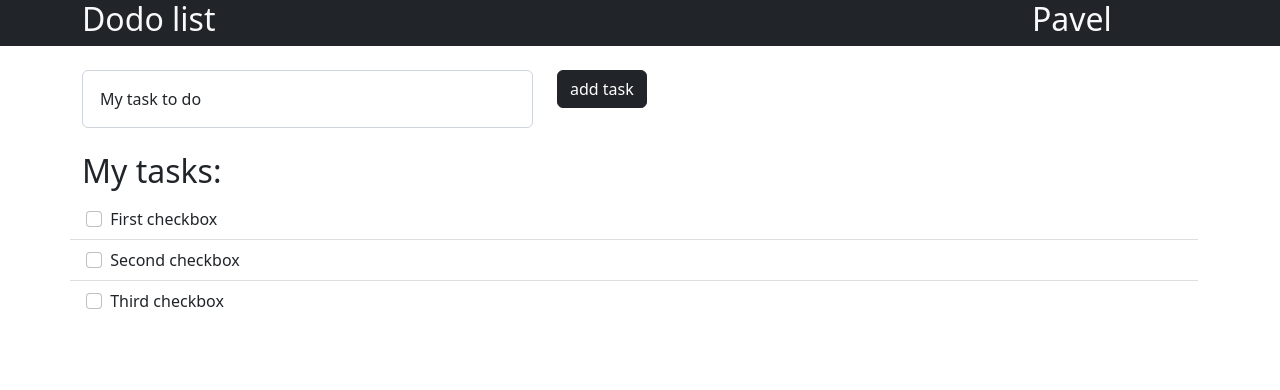
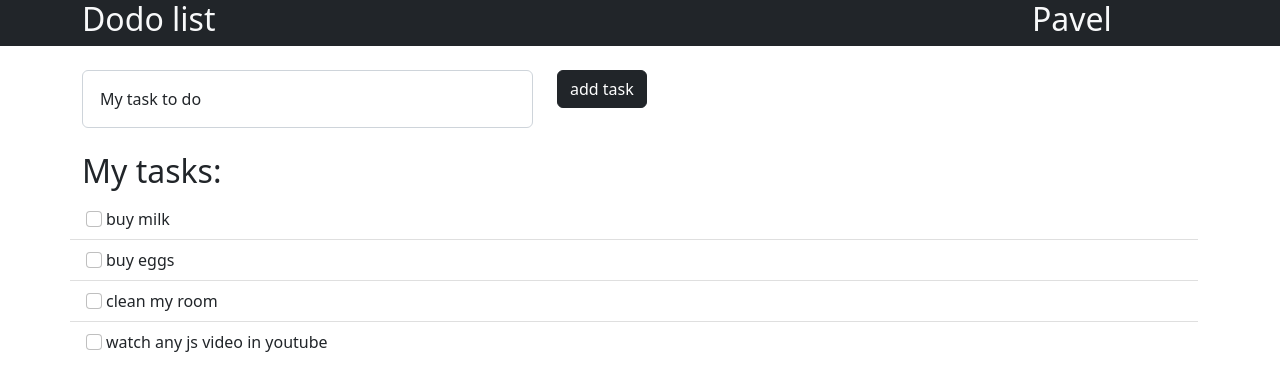
Before and after one commit to pashaGhub/todo, a plain HTML site: page index.html in a window 1280 px wide. Drawn offline with nearby package versions, Linux system fonts and the light colour scheme.

Commit message:
add index.js

```diff
--- a/index.html
+++ b/index.html
@@ -47,49 +47,18 @@
       <h2 class="mt-4">My tasks:</h2>
 
       <div class="row">
-        <ul class="list-group list-group-flush">
-          <li class="list-group-item">
-            <input
-              class="form-check-input me-1"
-              type="checkbox"
-              value=""
-              id="firstCheckbox"
-            />
-            <label class="form-check-label" for="firstCheckbox"
-              >First checkbox</label
-            >
-          </li>
-          <li class="list-group-item">
-            <input
-              class="form-check-input me-1"
-              type="checkbox"
-              value=""
-              id="secondCheckbox"
-            />
-            <label class="form-check-label" for="secondCheckbox"
-              >Second checkbox</label
-            >
-          </li>
-          <li class="list-group-item">
-            <input
-              class="form-check-input me-1"
-              type="checkbox"
-              value=""
-              id="thirdCheckbox"
-            />
-            <label class="form-check-label" for="thirdCheckbox"
-              >Third checkbox</label
-            >
-          </li>
-        </ul>
+        <ul class="list-group list-group-flush" id="tasksList"></ul>
       </div>
     </main>
 
-    <!-- JavaScript Bundle with Popper -->
+    <!--Bootstrap JavaScript Bundle with Popper -->
     <script
       src="https://cdn.jsdelivr.net/npm/bootstrap@5.2.0/dist/js/bootstrap.bundle.min.js"
       integrity="sha384-A3rJD856KowSb7dwlZdYEkO39Gagi7vIsF0jrRAoQmDKKtQBHUuLZ9AsSv4jD4Xa"
       crossorigin="anonymous"
     ></script>
+
+    <!--Main javascript-->
+    <script src="./index.js"></script>
   </body>
 </html>
--- /dev/null
+++ b/index.js
@@ -0,0 +1,45 @@
+let arr = [
+  {
+    id: 123,
+    task: "buy milk",
+  },
+  {
+    id: 321,
+    task: "buy eggs",
+  },
+  {
+    id: 234,
+    task: "clean my room",
+  },
+  {
+    id: 543,
+    task: "watch any js video in youtube",
+  },
+];
+
+const tasksList = document.getElementById("tasksList");
+
+arr.forEach((value, ind) => {
+  //creating elements
+  const myLi = document.createElement("li");
+  const myInput = document.createElement("input");
+  const myLabel = document.createElement("label");
+
+  //adding styles
+  myLi.className = "list-group-item";
+  myInput.className = "form-check-input me-1";
+  myLabel.className = "form-check-label";
+
+  //adding other attributes
+  //input
+  myInput.setAttribute("type", "checkbox");
+  myInput.setAttribute("id", value.id);
+
+  //label
+  myLabel.setAttribute("for", value.id);
+  myLabel.textContent = value.task;
+
+  //append childs
+  myLi.append(myInput, myLabel);
+  tasksList.append(myLi);
+});
```
